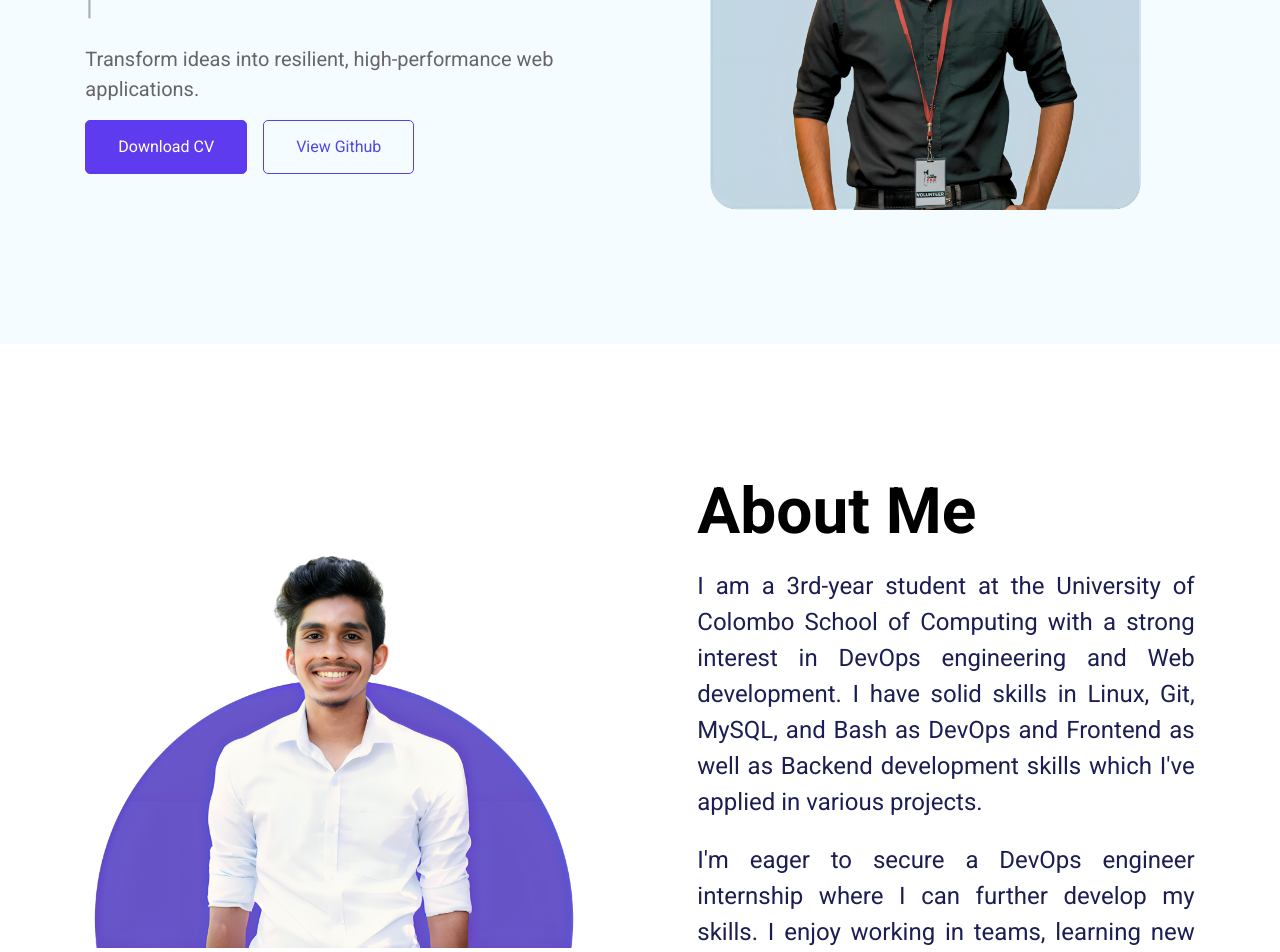
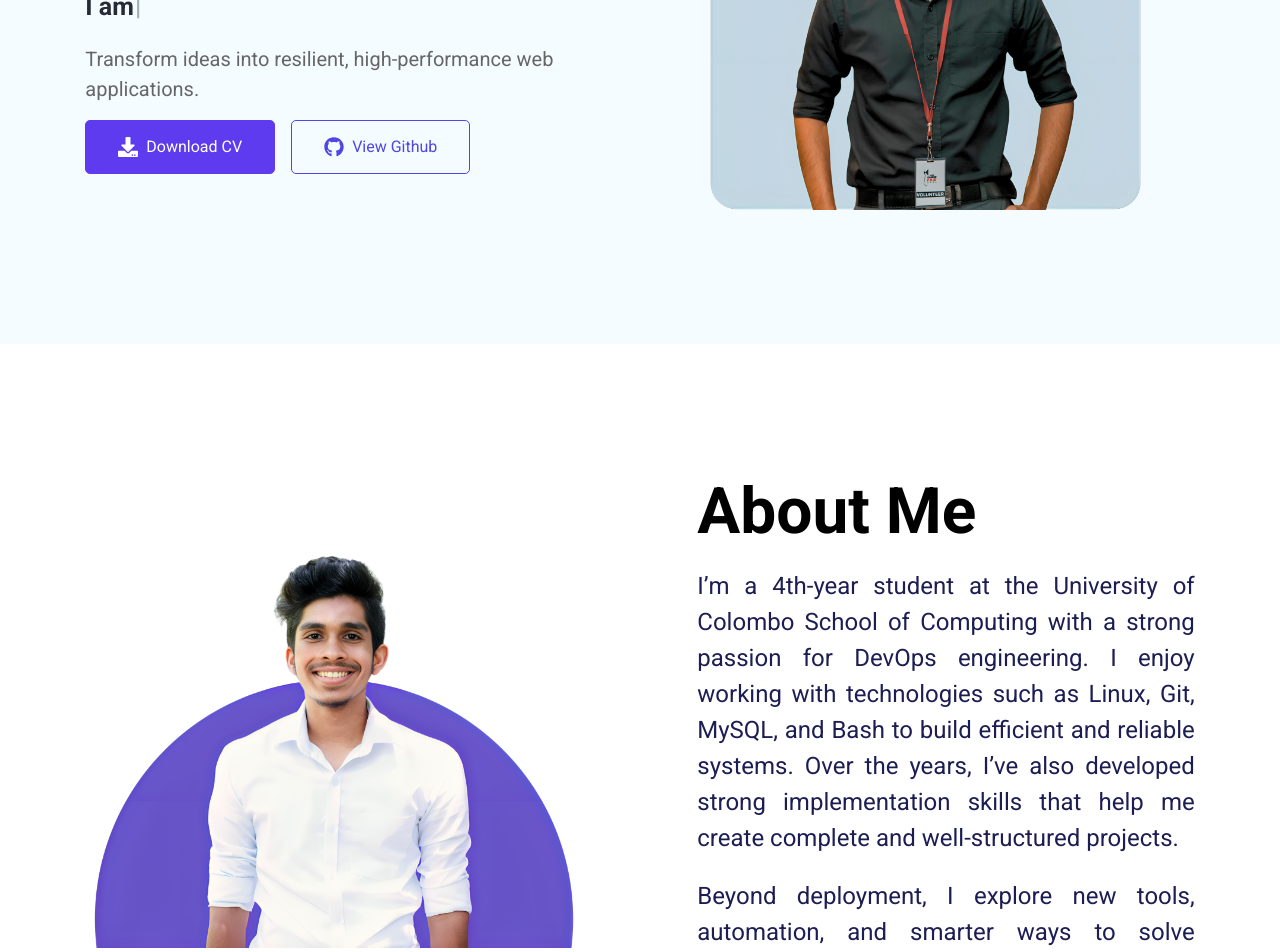
Before and after one commit to NisalWishwajith/My-portfolio, a React (Create React App) app: page / in a window 1280 px wide. Shown: the part 320-1272 px from the top of the page. Built offline with nearby package versions, Linux system fonts and the light colour scheme.

Commit message:
change UI

```diff
--- a/src/Pages/Home/About.jsx
+++ b/src/Pages/Home/About.jsx
@@ -6,20 +6,17 @@ export default function About() {
       </div>
       <div className="hero--section--content--box about--section--box">
         <div className="hero--section--content">
-
           <h1 className="skills--section--heading"> About Me </h1>
           <p className="hero--section-description text-justify">
-            I am a 3rd-year student at the University of Colombo School of Computing with a strong
-            interest in DevOps engineering and Web development. I have solid skills in Linux, Git, MySQL,
-            and Bash as DevOps and Frontend as well as Backend development skills which
-            I've applied in various projects.
+            I’m a 4th-year student at the University of Colombo School of Computing with a strong passion
+            for DevOps engineering. I enjoy working with technologies such as Linux, Git, MySQL, and Bash to
+            build efficient and reliable systems. Over the years, I’ve also developed strong implementation skills
+            that help me create complete and well-structured projects.
           </p>
           <p className="hero--section-description text-justify">
-            I'm eager to secure a DevOps engineer internship where I
-            can further develop my skills. I enjoy working in teams, learning new technologies, and finding
-            efficient solutions to problems.
+            Beyond deployment, I explore new tools, automation, and smarter ways to solve problems. I value
+            teamwork and impactful solutions.
           </p>
-
         </div>
       </div>
     </section>
--- a/src/Pages/Home/Hero.jsx
+++ b/src/Pages/Home/Hero.jsx
@@ -1,6 +1,7 @@
 import { useState } from "react";
 import Typewriter from "typewriter-effect";
-import { MdOutlineMailOutline } from "react-icons/md";
+import { FaDownload, FaGithub } from "react-icons/fa";
+import { Link } from "react-router-dom";
 
 export default function Hero() {
   const [downloading, setDownloading] = useState(false);
@@ -34,7 +35,7 @@ export default function Hero() {
           <p className="section--title1">
             <Typewriter
               options={{
-                strings: ["I am Web Developer", "I am DevOps Engineer"],
+                strings: ["I am a Web Developer", "I am a DevOps Engineer"],
                 autoStart: true,
                 loop: true,
                 delay: 100,
@@ -57,20 +58,26 @@ export default function Hero() {
           >
             {downloading ? (
               <span className="flex items-center gap-2">
+                <span className="animate-pulse inline-block w-3 h-3 bg-white rounded-full"></span>
                 Downloading
-                <span className="animate-pulse inline-block w-3 h-3 bg-white rounded-full"></span>
               </span>
             ) : (
-              "Download CV"
+              <span className="flex items-center gap-2">
+                <FaDownload size={20} />
+                Download CV
+              </span>
             )}
           </button>
 
           {/* Github button */}
-          <a href="https://github.com/NisalWishwajith" target="_blank" rel="noreferrer">
-            <button className="btn border text-indigo-600 border-indigo-600 hover:shadow-md hover:opacity-85">
-              View Github
+          <Link to="https://github.com/NisalWishwajith" target="_blank" rel="noreferrer">
+            <button className="btn border text-indigo-600 border-indigo-600 transition-all duration-300 ease-in-out hover:bg-indigo-50 hover:shadow-md">
+              <span className="flex items-center gap-2">
+                <FaGithub size={20} />
+                View Github
+              </span>
             </button>
-          </a>
+          </Link>
         </div>
       </div>
 
--- a/src/Pages/Home/Homescreen/index.jsx
+++ b/src/Pages/Home/Homescreen/index.jsx
@@ -19,9 +19,7 @@ export default function Home() {
           <Contact />
         </div>
       </div>
-
       <Footer />
-
     </>
   );
 }
```
